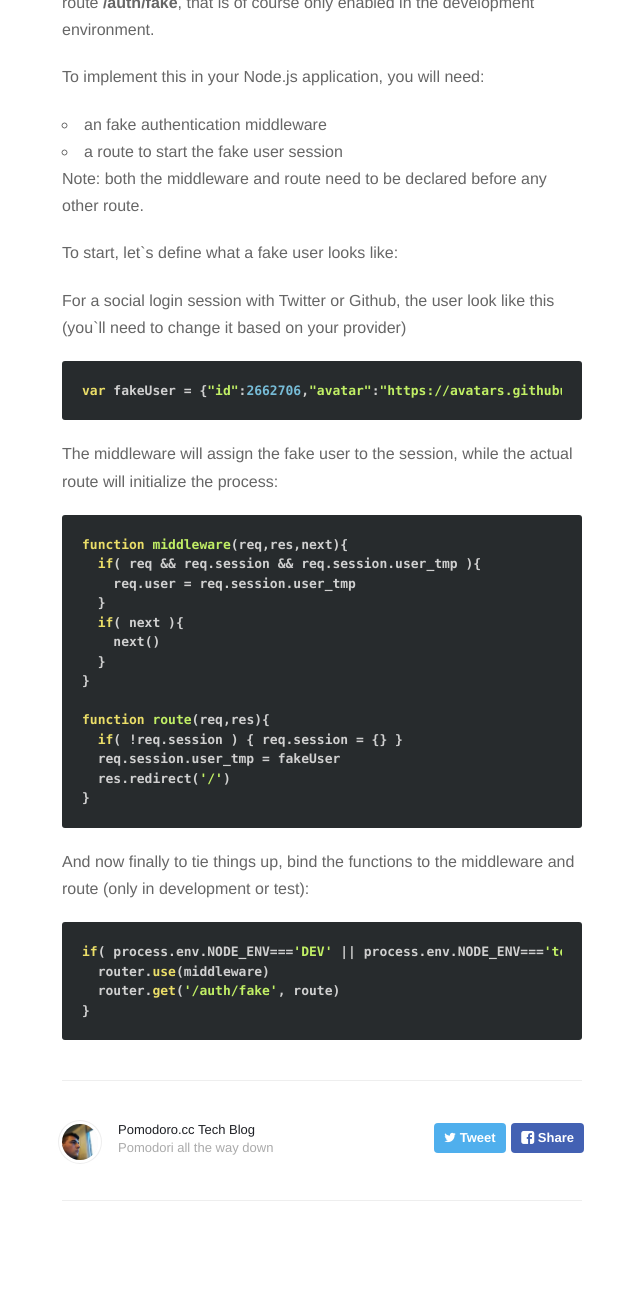
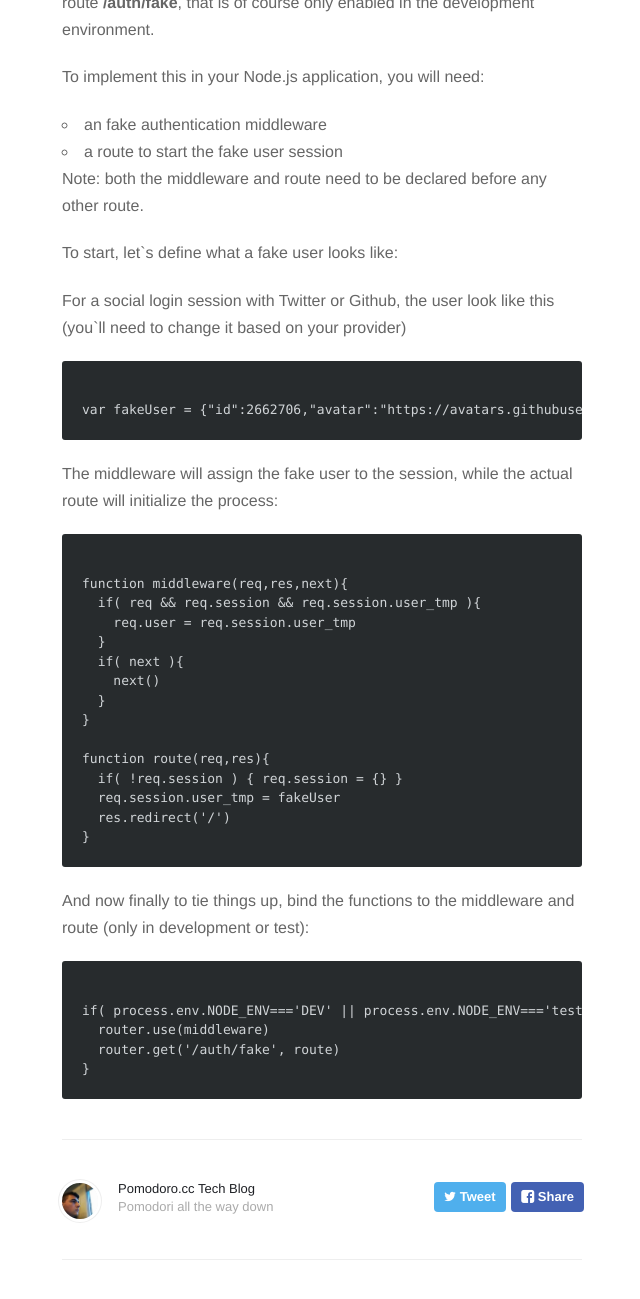
Before and after one commit to iamryandrake/pomodoro.cc, a Jekyll site: the page built from blog/_posts/2015-08-31-How-to-fake-any-authentication-strategy-with-passportjs.md, in a window 1280 px wide and 1400 px high, scrolled down 748 px. Shown: the top 1299 px of the window, without its empty margins (318-958 px from the left). Built offline with Jekyll 4.4.1, drawn with Linux system fonts in a browser that asks for light colours; nearby versions of some CDN libraries; Markdown is read by kramdown in place of the engine named in the settings.

Commit message:
fixed post markup

````diff
--- a/blog/_posts/2015-08-31-How-to-fake-any-authentication-strategy-with-passportjs.md
+++ b/blog/_posts/2015-08-31-How-to-fake-any-authentication-strategy-with-passportjs.md
@@ -18,13 +18,16 @@ To start, let`s define what a fake user looks like:
 
 For a social login session with Twitter or Github, the user look like this (you`ll need to change it based on your provider)
 
-```
+<pre>
+
 var fakeUser = {"id":2662706,"avatar":"https://avatars.githubusercontent.com/u/2662706?v=3","username":"christian-fei","_id":"fake"}
-```
+</pre>
+
 
 The middleware will assign the fake user to the session, while the actual route will initialize the process:
 
-```
+<pre>
+
 function middleware(req,res,next){
   if( req && req.session && req.session.user_tmp ){
     req.user = req.session.user_tmp
@@ -39,14 +42,16 @@ function route(req,res){
   req.session.user_tmp = fakeUser
   res.redirect('/')
 }
-```
+</pre>
+
 
 
 And now finally to tie things up, bind the functions to the middleware and route (only in development or test):
 
-```
+<pre>
+
 if( process.env.NODE_ENV==='DEV' || process.env.NODE_ENV==='test' ){
   router.use(middleware)
   router.get('/auth/fake', route)
 }
-```
+</pre>
````
